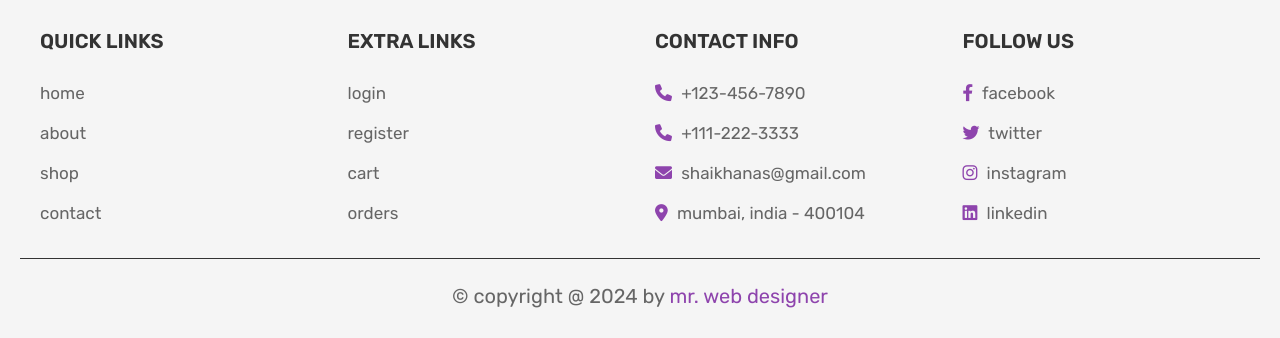
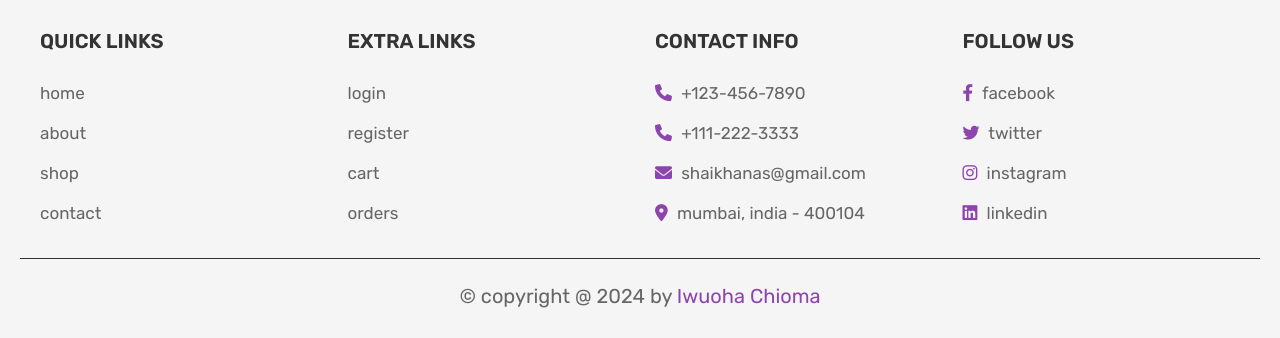
Before and after one commit to ICTechbae/BOOK-BARN, a PHP site: page /cart.php in a window 1280 px wide. Shown: the part 788-1126 px from the top of the page. Run offline with PHP 8.4, Linux system fonts and the light colour scheme; the visitor is signed in with stand-in values (Sample User, id 1); data that the repository does not hold is empty.

Commit message:
Update footer.php

```diff
--- a/project/footer.php
+++ b/project/footer.php
@@ -36,6 +36,6 @@
 
    </div>
 
-   <p class="credit"> &copy; copyright  @ <?php echo date('Y'); ?> by <span>mr. web designer</span> </p>
+   <p class="credit"> &copy; copyright  @ <?php echo date('Y'); ?> by <span>Iwuoha Chioma</span> </p>
 
 </section>
```
